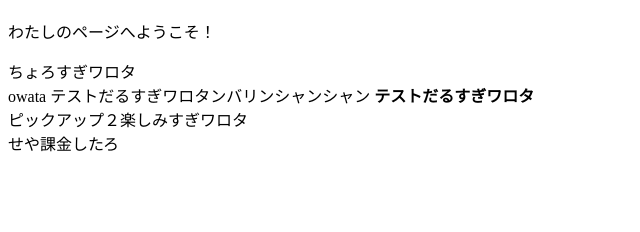
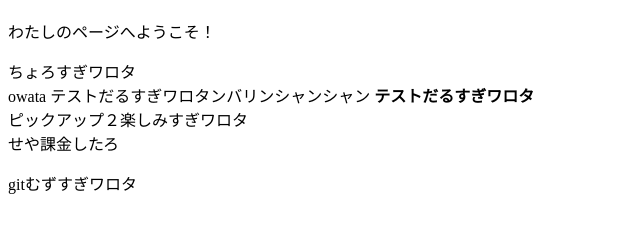
Before and after one commit to KK6152/testsite, a plain HTML site: page index.html in a window 1280 px wide. Shown: the part 70-302 px from the top of the page, without its empty margins (0-640 px from the left). Drawn offline with Linux system fonts and the light colour scheme.

Commit message:
プッシュの検証

```diff
--- a/index.html
+++ b/index.html
@@ -12,7 +12,7 @@
     <strong>テストだるすぎワロタ</strong>
     <br>ピックアップ２楽しみすぎワロタ
     <br>せや課金したろ
-
 </p>
+<p>gitむずすぎワロタ</p>
 </body>
 </html>
```
